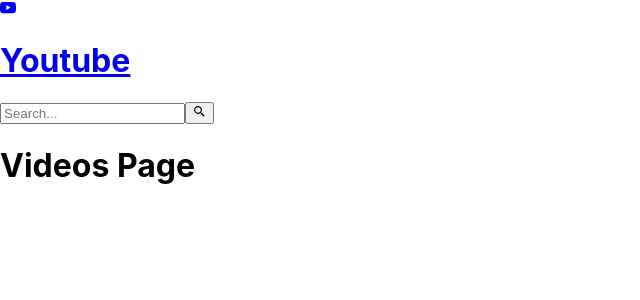
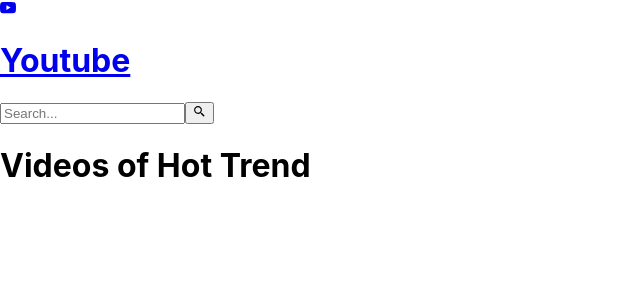
Before and after one commit to sloste34/youtube, a React (Create React App) app: page / in a window 1280 px wide. Shown: the top 300 px of the page, without its empty margins (0-640 px from the left). Built offline with nearby package versions, Linux system fonts and the light colour scheme.

Commit message:
set search bar text same as url search query

```diff
--- a/src/components/SearchHeader.jsx
+++ b/src/components/SearchHeader.jsx
@@ -1,11 +1,13 @@
-import React, { useState } from 'react';
+import React, { useEffect, useState } from 'react';
 import { BsYoutube } from 'react-icons/bs';
 import { BiSearchAlt2 } from 'react-icons/bi';
-import { useNavigate, Link } from 'react-router-dom';
+import { useNavigate, Link, useParams } from 'react-router-dom';
 
 function SearchHeader() {
+  const keyword = useParams().keyword;
   const [text, setText] = useState('');
   const navigate = useNavigate();
+  useEffect(() => setText(keyword ? keyword : ''), [keyword]);
 
   //유튜브 로고를 누르면 메인 페이지로 가는 방법 중 하나
   // const goToMainPage = (e) => {
--- a/src/pages/Videos.jsx
+++ b/src/pages/Videos.jsx
@@ -3,7 +3,7 @@ import { useParams } from 'react-router-dom';
 
 function Videos() {
   const keyword = useParams().keyword;
-  return <h1>Videos Page {keyword}</h1>;
+  return <h1>Videos of {keyword ? keyword : 'Hot Trend'}</h1>;
 }
 
 export default Videos;
```
